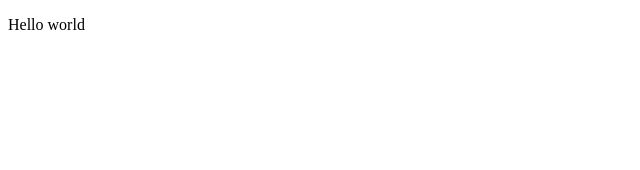
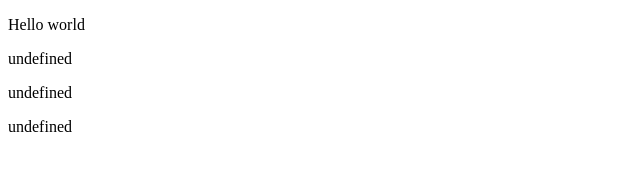
Before and after one commit to luigomez11/fullstackCapstone, a website: page public/index.html in a window 1280 px wide. Shown: the whole page, without its empty margins (0-640 px from the left). Drawn offline with nearby package versions, Linux system fonts and the light colour scheme.

Commit message:
mock data app.js

```diff
--- /dev/null
+++ b/public/app.js
@@ -0,0 +1,42 @@
+let mockData = {
+    "calories": [
+        {
+            "food": "banana",
+            "calories": 105,
+            "date": "Tuesday, March 27, 2018",
+            "time": "9:00 AM"
+        },
+        {
+            "food": "outmeal",
+            "calories": 158,
+            "date": "Tuesday, March 27, 2018",
+            "time": "10:00 AM"
+        },
+        {
+            "food": "bagel",
+            "calories": 245,
+            "date": "Tuesday, March 27, 2018",
+            "time": "11:00 AM"
+        }
+    ]
+};
+
+function getUserInput(display){
+    setTimeout(function(){display(mockData)}, 100);
+};
+
+function displayUserInput(data){
+    for(index in data.calories){
+        $('body').append(
+            '<p>' + data.calories[index].text + '</p>'
+        );
+    };
+};
+
+function getAndDisplayUserInput(){
+    getUserInput(displayUserInput);
+};
+
+$(function(){
+    getAndDisplayUserInput();
+})
--- a/public/index.html
+++ b/public/index.html
@@ -9,4 +9,8 @@
 <body>
     <p>Hello world</p>
 </body>
+
+<script src="https://code.jquery.com/jquery.min.js"></script>
+<script type="text/javascript" src="app.js"></script>
+
 </html>
```
